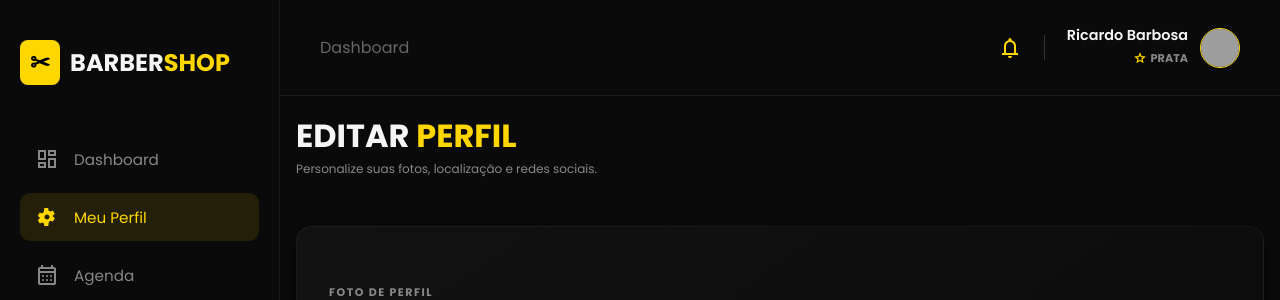
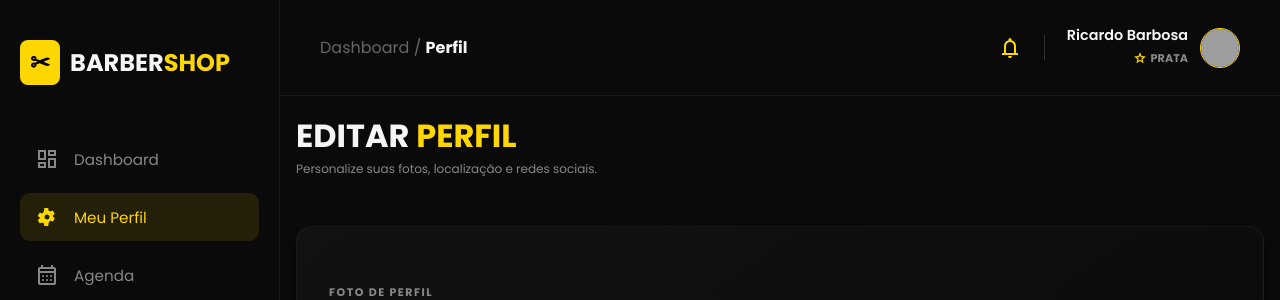
Before and after one commit to ricardobarbosa-dev/barbershop, a Django app: page /accounts/perfil/editar/ in a window 1280 px wide. Shown: the top 300 px of the page. Run offline with Django 5.2, Linux system fonts and the light colour scheme; a user stored in the database is signed in; data comes from the database, SQL or seed files in the repository; data that the repository does not hold is empty; grey boxes are pictures that could not be loaded.

Commit message:
Update editar_perfil_barbeiro.html

```diff
--- a/backend/accounts/templates/accounts/editar_perfil_barbeiro.html
+++ b/backend/accounts/templates/accounts/editar_perfil_barbeiro.html
@@ -1,5 +1,13 @@
 {% extends 'accounts/base.html' %}
 {% load static %}
+
+{% block title %}
+  Dashboard | Perfil
+{% endblock %}
+
+{% block breadcrumb %}
+  Dashboard / <strong>Perfil</strong>
+{% endblock %}
 
 {% block content %}
   <link rel="stylesheet" href="https://cdnjs.cloudflare.com/ajax/libs/font-awesome/6.0.0/css/all.min.css" />
```
Also changed, not shown: backend/accounts/templates/cliente/perfil.html (line endings or trailing spaces).
